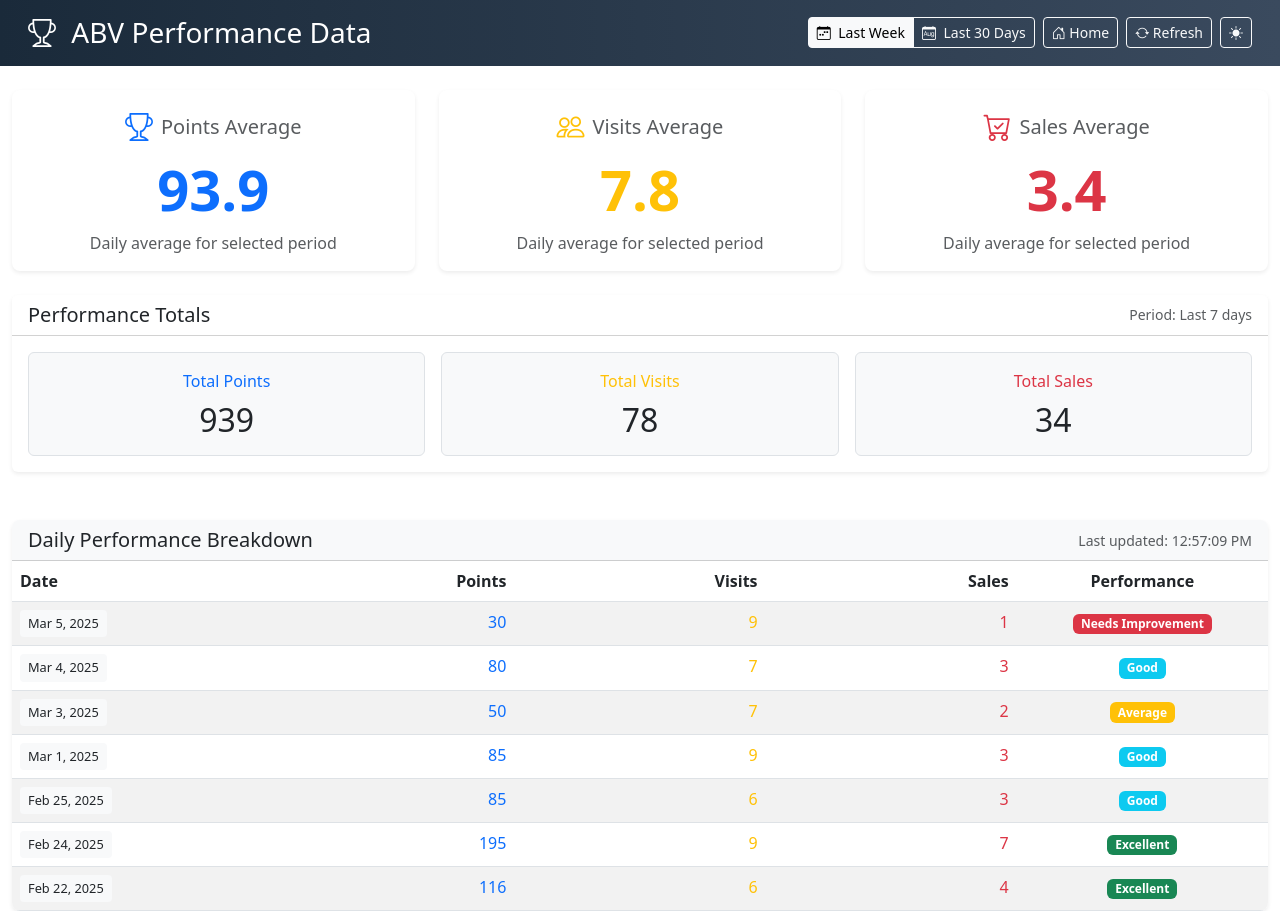
After one commit to nikhil8182/company_dashboard, a Flask app: page /abv in a window 1280 px wide. The commit adds this page. Run offline with Flask 2, Linux system fonts and the light colour scheme; some libraries are stand-ins or nearby versions.

Commit message:
home page with abv separate page

```diff
--- a/app.py
+++ b/app.py
@@ -127,6 +127,11 @@ def index():
 @app.route('/leads')
 def leads():
     return render_template('leads.html', title='Lead Management')
+
+# Route for ABV data page
+@app.route('/abv')
+def abv():
+    return render_template('abv.html', title='ABV Performance Data')
 
 # API route for initial chart data
 @app.route('/api/data')
--- /dev/null
+++ b/templates/abv.html
@@ -0,0 +1,471 @@
+<!DOCTYPE html>
+<html lang="en" data-bs-theme="light">
+<head>
+    <meta charset="UTF-8">
+    <meta name="viewport" content="width=device-width, initial-scale=1.0">
+    <title>{{ title }}</title>
+    <link href="https://cdn.jsdelivr.net/npm/bootstrap@5.3.0/dist/css/bootstrap.min.css" rel="stylesheet">
+    <link rel="stylesheet" href="https://cdn.jsdelivr.net/npm/bootstrap-icons@1.11.3/font/bootstrap-icons.min.css">
+    <style>
+        :root {
+            --header-bg-light: linear-gradient(90deg, #1a2a3a 0%, #3a4a5e 100%);
+            --header-bg-dark: linear-gradient(90deg, #0f1620 0%, #1c2631 100%);
+            --card-hover-shadow-light: 0 4px 8px rgba(0,0,0,.1);
+            --card-hover-shadow-dark: 0 4px 8px rgba(255,255,255,.05);
+        }
+        body{font-family:system-ui,-apple-system,sans-serif;transition:background-color 0.3s ease}
+        .header{background:var(--header-bg-light);color:white;padding:1rem;margin-bottom:1.5rem;transition:background 0.3s ease}
+        .card{transition:transform .2s, box-shadow 0.3s ease;border:none}
+        .card:hover{transform:translateY(-3px);box-shadow:var(--card-hover-shadow-light)}
+        .stat-card{border-radius:8px;overflow:hidden}
+        .table-card{border-radius:8px;overflow:hidden}
+        .metric-card {
+            border-radius: 10px;
+            overflow: hidden;
+            transition: all 0.3s ease;
+        }
+        .metric-card:hover {
+            transform: translateY(-3px);
+            box-shadow: 0 4px 15px rgba(0,0,0,0.1);
+        }
+        .metric-icon {
+            width: 48px;
+            height: 48px;
+            border-radius: 50%;
+            display: flex;
+            align-items: center;
+            justify-content: center;
+            font-size: 1.4rem;
+        }
+        .theme-switch{cursor:pointer}
+
+        /* Dark mode overrides */
+        [data-bs-theme="dark"] .header {
+            background: var(--header-bg-dark);
+        }
+        [data-bs-theme="dark"] .card:hover {
+            box-shadow: var(--card-hover-shadow-dark);
+        }
+        [data-bs-theme="dark"] .bg-light {
+            background-color: #2b3035!important;
+        }
+        [data-bs-theme="dark"] .table-header {
+            background: linear-gradient(90deg, #0a1521 0%, #1a242f 100%);
+        }
+
+        .date-badge {
+            font-size: 0.8rem;
+            padding: 0.25rem 0.5rem;
+            border-radius: 4px;
+        }
+
+        .text-highlighted {
+            animation: highlight-text 1.5s ease-in-out;
+        }
+
+        @keyframes highlight-text {
+            0% { transform: scale(1); }
+            25% { transform: scale(1.1); color: #007bff; }
+            50% { transform: scale(1); }
+            100% { transform: scale(1); }
+        }
+
+        @media (max-width:768px){
+            .hide-mobile{display:none}
+            .table-responsive{overflow-x:auto}
+            .stat-card{margin-bottom:1rem}
+            .header{padding:0.75rem}
+            .header h3{font-size:1.25rem}
+            .card-header .d-flex{flex-direction:column;align-items:flex-start}
+            .card-header .text-muted{margin-top:0.5rem}
+        }
+    </style>
+</head>
+<body>
+    <!-- Header -->
+    <div class="header">
+        <div class="container-fluid">
+            <div class="d-flex justify-content-between align-items-center flex-wrap">
+                <h3 class="m-0 mb-2 mb-md-0"><i class="bi bi-trophy me-2"></i> ABV Performance Data</h3>
+                <div class="d-flex align-items-center flex-wrap gap-2">
+                    <div class="btn-group" role="group" aria-label="Date filter">
+                        <button id="lastWeekBtn" type="button" class="btn btn-outline-light btn-sm active">
+                            <i class="bi bi-calendar-week me-1"></i> Last Week
+                        </button>
+                        <button id="last30DaysBtn" type="button" class="btn btn-outline-light btn-sm">
+                            <i class="bi bi-calendar-month me-1"></i> Last 30 Days
+                        </button>
+                    </div>
+                    <a href="/" class="btn btn-outline-light btn-sm">
+                        <i class="bi bi-house-door"></i> Home
+                    </a>
+                    <button id="refreshData" class="btn btn-outline-light btn-sm">
+                        <i class="bi bi-arrow-repeat"></i> Refresh
+                    </button>
+                    <button id="themeToggle" class="btn btn-outline-light btn-sm theme-switch">
+                        <i class="bi bi-sun-fill" id="lightIcon"></i>
+                        <i class="bi bi-moon-fill d-none" id="darkIcon"></i>
+                    </button>
+                </div>
+            </div>
+        </div>
+    </div>
+
+    <!-- Main Content -->
+    <div class="container-fluid">
+        <!-- Summary Cards -->
+        <div class="row mb-4">
+            <div class="col-md-4">
+                <div class="card shadow-sm stat-card h-100">
+                    <div class="card-body text-center">
+                        <div class="d-flex align-items-center justify-content-center mb-2">
+                            <i class="bi bi-trophy fs-3 text-primary me-2"></i>
+                            <h5 class="text-muted mb-0">Points Average</h5>
+                        </div>
+                        <h1 class="text-primary display-4 fw-bold" id="pointsAvg">0</h1>
+                        <div class="text-muted">Daily average for selected period</div>
+                    </div>
+                </div>
+            </div>
+            <div class="col-md-4">
+                <div class="card shadow-sm stat-card h-100">
+                    <div class="card-body text-center">
+                        <div class="d-flex align-items-center justify-content-center mb-2">
+                            <i class="bi bi-people fs-3 text-warning me-2"></i>
+                            <h5 class="text-muted mb-0">Visits Average</h5>
+                        </div>
+                        <h1 class="text-warning display-4 fw-bold" id="visitsAvg">0</h1>
+                        <div class="text-muted">Daily average for selected period</div>
+                    </div>
+                </div>
+            </div>
+            <div class="col-md-4">
+                <div class="card shadow-sm stat-card h-100">
+                    <div class="card-body text-center">
+                        <div class="d-flex align-items-center justify-content-center mb-2">
+                            <i class="bi bi-cart-check fs-3 text-danger me-2"></i>
+                            <h5 class="text-muted mb-0">Sales Average</h5>
+                        </div>
+                        <h1 class="text-danger display-4 fw-bold" id="salesAvg">0</h1>
+                        <div class="text-muted">Daily average for selected period</div>
+                    </div>
+                </div>
+            </div>
+        </div>
+
+        <!-- Totals Card -->
+        <div class="row mb-4">
+            <div class="col-12">
+                <div class="card shadow-sm mb-4">
+                    <div class="card-header bg-white d-flex justify-content-between align-items-center">
+                        <h5 class="m-0">Performance Totals</h5>
+                        <div class="text-muted small">
+                            Period: <span id="periodLabel">Last 7 days</span>
+                            <span class="spinner-border spinner-border-sm text-primary d-none ms-2" id="spinner" role="status"></span>
+                        </div>
+                    </div>
+                    <div class="card-body">
+                        <div class="row g-3">
+                            <div class="col-md-4">
+                                <div class="border rounded p-3 bg-light text-center">
+                                    <div class="text-primary fw-medium">Total Points</div>
+                                    <h2 class="mt-2 mb-0" id="totalPoints">0</h2>
+                                </div>
+                            </div>
+                            <div class="col-md-4">
+                                <div class="border rounded p-3 bg-light text-center">
+                                    <div class="text-warning fw-medium">Total Visits</div>
+                                    <h2 class="mt-2 mb-0" id="totalVisits">0</h2>
+                                </div>
+                            </div>
+                            <div class="col-md-4">
+                                <div class="border rounded p-3 bg-light text-center">
+                                    <div class="text-danger fw-medium">Total Sales</div>
+                                    <h2 class="mt-2 mb-0" id="totalSales">0</h2>
+                                </div>
+                            </div>
+                        </div>
+                    </div>
+                </div>
+            </div>
+        </div>
+
+        <!-- Daily Breakdown -->
+        <div class="card shadow-sm table-card">
+            <div class="card-header bg-light">
+                <div class="d-flex justify-content-between align-items-center flex-wrap">
+                    <h5 class="mb-0">Daily Performance Breakdown</h5>
+                    <div class="text-muted small">
+                        Last updated: <span id="lastUpdated">-</span>
+                    </div>
+                </div>
+            </div>
+            <div class="card-body p-0">
+                <div class="table-responsive">
+                    <table class="table table-hover table-striped mb-0">
+                        <thead>
+                            <tr>
+                                <th style="width: 20%">Date</th>
+                                <th class="text-end" style="width: 20%">Points</th>
+                                <th class="text-end" style="width: 20%">Visits</th>
+                                <th class="text-end" style="width: 20%">Sales</th>
+                                <th class="text-center" style="width: 20%">Performance</th>
+                            </tr>
+                        </thead>
+                        <tbody id="abvTableBody">
+                            <tr>
+                                <td colspan="5" class="text-center">Loading ABV data...</td>
+                            </tr>
+                        </tbody>
+                    </table>
+                </div>
+            </div>
+        </div>
+    </div>
+
+    <script>
+        // Cache DOM elements for better performance
+        let elements = {};
+
+        // Toggle theme function
+        function toggleTheme() {
+            const html = document.documentElement;
+            const currentTheme = html.getAttribute('data-bs-theme');
+            const newTheme = currentTheme === 'dark' ? 'light' : 'dark';
+
+            // Update HTML attribute
+            html.setAttribute('data-bs-theme', newTheme);
+
+            // Update button icons
+            const lightIcon = document.getElementById('lightIcon');
+            const darkIcon = document.getElementById('darkIcon');
+
+            if (newTheme === 'dark') {
+                lightIcon.classList.add('d-none');
+                darkIcon.classList.remove('d-none');
+            } else {
+                darkIcon.classList.add('d-none');
+                lightIcon.classList.remove('d-none');
+            }
+
+            // Save preference to localStorage
+            localStorage.setItem('theme', newTheme);
+        }
+
+        // Format date from API format
+        function formatDateFromKey(dateKey) {
+            // Example format: "03-2025/day-05" -> "Mar 5, 2025"
+            const parts = dateKey.split('/');
+            const monthYear = parts[0].split('-');
+            const day = parts[1].split('-')[1];
+
+            const month = parseInt(monthYear[0]) - 1; // JS months are 0-indexed
+            const year = parseInt(monthYear[1]);
+            const dayNum = parseInt(day);
+
+            const date = new Date(year, month, dayNum);
+            return date.toLocaleDateString('en-US', { month: 'short', day: 'numeric', year: 'numeric' });
+        }
+
+        // Get performance rating based on points
+        function getPerformanceRating(points) {
+            if (points >= 100) return { class: 'bg-success', text: 'Excellent' };
+            if (points >= 75) return { class: 'bg-info', text: 'Good' };
+            if (points >= 50) return { class: 'bg-warning', text: 'Average' };
+            return { class: 'bg-danger', text: 'Needs Improvement' };
+        }
+
+        // Current period filter (default: week)
+        let currentPeriod = 'week';
+
+        // Fetch and display ABV data
+        function fetchABVData(period = currentPeriod) {
+            // Update current period
+            currentPeriod = period;
+
+            // Update button states
+            document.getElementById('lastWeekBtn').classList.toggle('active', period === 'week');
+            document.getElementById('last30DaysBtn').classList.toggle('active', period === 'month');
+
+            // Update period label
+            elements.periodLabel.textContent = period === 'week' ? 'Last 7 days' : 'Last 30 days';
+
+            // Show loading spinner
+            elements.spinner.classList.remove('d-none');
+
+            fetch('/api/abv', {
+                headers: {
+                    'Content-Type': 'application/json',
+                    'Cache-Control': 'no-cache'
+                },
+                cache: 'no-store'
+            })
+            .then(response => {
+                if (!response.ok) throw new Error('API request failed');
+                return response.json();
+            })
+            .then(data => {
+                console.log('Received ABV data:', data);
+
+                if (data && data.data && data.totals_and_averages) {
+                    // Update summary metrics
+                    const averages = data.totals_and_averages.averages;
+                    const totals = data.totals_and_averages.totals;
+
+                    // Update average metrics with animation
+                    updateWithAnimation('pointsAvg', averages.points_avg.toFixed(1));
+                    updateWithAnimation('visitsAvg', averages.visits_avg.toFixed(1));
+                    updateWithAnimation('salesAvg', averages.sales_avg.toFixed(1));
+
+                    // Update total metrics
+                    elements.totalPoints.textContent = totals.points;
+                    elements.totalVisits.textContent = totals.visits;
+                    elements.totalSales.textContent = totals.sales;
+
+                    // Sort dates in reverse chronological order (newest first)
+                    const sortedDates = Object.keys(data.data).sort((a, b) => {
+                        // Extract year, month, and day from both dates
+                        const partsA = a.split(/[-/]/);
+                        const partsB = b.split(/[-/]/);
+
+                        // Compare year first
+                        const yearA = parseInt(partsA[1]);
+                        const yearB = parseInt(partsB[1]);
+                        if (yearA !== yearB) return yearB - yearA;
+
+                        // Then compare month
+                        const monthA = parseInt(partsA[0]);
+                        const monthB = parseInt(partsB[0]);
+                        if (monthA !== monthB) return monthB - monthA;
+
+                        // Finally compare day
+                        const dayA = parseInt(partsA[3]);
+                        const dayB = parseInt(partsB[3]);
+                        return dayB - dayA;
+                    });
+
+                    // Clear table and add rows
+                    elements.tableBody.innerHTML = '';
+
+                    // Limit displayed days based on selected period
+                    const displayLimit = period === 'week' ? 7 : 30;
+                    const displayDates = sortedDates.slice(0, displayLimit);
+
+                    if (displayDates.length > 0) {
+                        displayDates.forEach(dateKey => {
+                            const dayData = data.data[dateKey];
+                            const formattedDate = formatDateFromKey(dateKey);
+                            const performance = getPerformanceRating(dayData.points);
+
+                            const row = document.createElement('tr');
+
+                            row.innerHTML = `
+                                <td>
+                                    <div class="d-flex align-items-center">
+                                        <span class="date-badge bg-light me-2">${formattedDate}</span>
+                                    </div>
+                                </td>
+                                <td class="text-end fw-medium text-primary">${dayData.points}</td>
+                                <td class="text-end fw-medium text-warning">${dayData.visits}</td>
+                                <td class="text-end fw-medium text-danger">${dayData.sales}</td>
+                                <td class="text-center">
+                                    <span class="badge ${performance.class}">${performance.text}</span>
+                                </td>
+                            `;
+
+                            elements.tableBody.appendChild(row);
+                        });
+                    } else {
+                        elements.tableBody.innerHTML = '<tr><td colspan="5" class="text-center">No ABV data available</td></tr>';
+                    }
+
+                    // Update last updated time
+                    elements.lastUpdated.textContent = new Date().toLocaleTimeString();
+                } else {
+                    console.error('Invalid ABV data format:', data);
+                    elements.tableBody.innerHTML = '<tr><td colspan="5" class="text-center text-danger">Error: Invalid data format</td></tr>';
+                }
+
+                // Hide spinner
+                elements.spinner.classList.add('d-none');
+
+                // Clear existing auto-refresh timer
+                if (window.autoRefreshTimer) {
+                    clearTimeout(window.autoRefreshTimer);
+                }
+
+                // Auto-refresh every 60 seconds
+                window.autoRefreshTimer = setTimeout(() => fetchABVData(currentPeriod), 60000);
+            })
+            .catch(error => {
+                console.error('Error fetching ABV data:', error);
+                elements.spinner.classList.add('d-none');
+                elements.tableBody.innerHTML = '<tr><td colspan="5" class="text-center text-danger">Error loading data. Retrying...</td></tr>';
+
+                // Try again after 15 seconds
+                setTimeout(() => fetchABVData(currentPeriod), 15000);
+            });
+        }
+
+        // Update element with animation
+        function updateWithAnimation(elementId, value) {
+            const element = document.getElementById(elementId);
+            if (!element) return;
+
+            // Update value
+            element.textContent = value;
+
+            // Add highlight animation
+            element.classList.add('text-highlighted');
+
+            // Remove animation class after animation completes
+            setTimeout(() => {
+                element.classList.remove('text-highlighted');
+            }, 1500);
+        }
+
+        // Initialize on page load
+        document.addEventListener('DOMContentLoaded', function() {
+            // Cache DOM elements
+            elements = {
+                pointsAvg: document.getElementById('pointsAvg'),
+                visitsAvg: document.getElementById('visitsAvg'),
+                salesAvg: document.getElementById('salesAvg'),
+                totalPoints: document.getElementById('totalPoints'),
+                totalVisits: document.getElementById('totalVisits'),
+                totalSales: document.getElementById('totalSales'),
+                tableBody: document.getElementById('abvTableBody'),
+                lastUpdated: document.getElementById('lastUpdated'),
+                spinner: document.getElementById('spinner'),
+                periodLabel: document.getElementById('periodLabel')
+            };
+
+            // Set up theme toggle
+            document.getElementById('themeToggle').addEventListener('click', toggleTheme);
+
+            // Load theme preference from localStorage
+            const savedTheme = localStorage.getItem('theme');
+            if (savedTheme) {
+                document.documentElement.setAttribute('data-bs-theme', savedTheme);
+                if (savedTheme === 'dark') {
+                    document.getElementById('lightIcon').classList.add('d-none');
+                    document.getElementById('darkIcon').classList.remove('d-none');
+                }
+            }
+
+            // Initial data fetch
+            fetchABVData('week');
+
+            // Set up period filter buttons
+            document.getElementById('lastWeekBtn').addEventListener('click', () => fetchABVData('week'));
+            document.getElementById('last30DaysBtn').addEventListener('click', () => fetchABVData('month'));
+
+            // Set up refresh button
+            document.getElementById('refreshData').addEventListener('click', () => fetchABVData(currentPeriod));
+        });
+    </script>
+
+    <!-- Deferred loading of Bootstrap JS -->
+    <script defer src="https://cdn.jsdelivr.net/npm/bootstrap@5.3.0/dist/js/bootstrap.bundle.min.js"></script>
+</body>
+</html>
```
Also changed, not shown: templates/index.html (+9 -0 lines), 1 other file.
